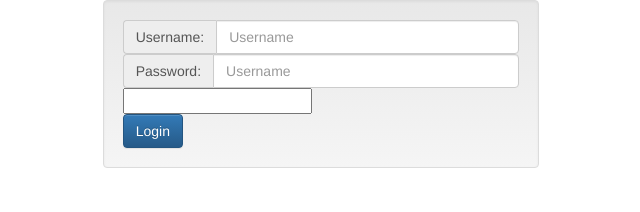
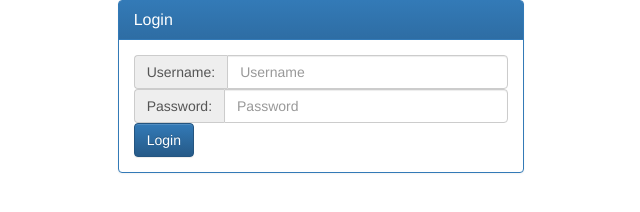
Before and after one commit to CouleeTechlinkInc/NodeOpenVPN, a website: page www/index.html in a window 1280 px wide. Shown: the whole page, without its empty margins (319-959 px from the left). Drawn offline with nearby package versions, Linux system fonts and the light colour scheme; no server answers.

Commit message:
Install File

```diff
--- a/www/index.html
+++ b/www/index.html
@@ -16,7 +16,14 @@
     <!-- ko with : auth -->
     <div class="row">
       <div class="col-lg-4"></div>
-      <div class="col-lg-4 well">
+
+
+      <div class="col-lg-4 ">
+        <div class="panel panel-primary">
+          <div class="panel-heading">
+            <h3 class="panel-title">Login</h3>
+          </div>
+          <div class="panel-body">
             <div class="row">
               <div class="col-sm-12">
                 <div class="input-group">
@@ -29,14 +36,15 @@
               <div class="col-sm-12">
                 <div class="input-group">
                   <span class="input-group-addon" id="basic-addon1">Password:</span>
-              <input type="password" data-bind="value : password" class="form-control" placeholder="Username" aria-describedby="basic-addon1">
+                  <input type="password" data-bind="value : password" class="form-control" placeholder="Password" aria-describedby="basic-addon1">
                 </div>
-            <input  >
               </div>
             </div>
             <div class="row">
               <div class="col-sm-12">
                 <button class="btn btn-primary" data-bind="click : login" >Login</button>
+              </div>
+            </div>
           </div>
         </div>
       </div>
```
Lines whose indentation alone changed are shown as unchanged.
